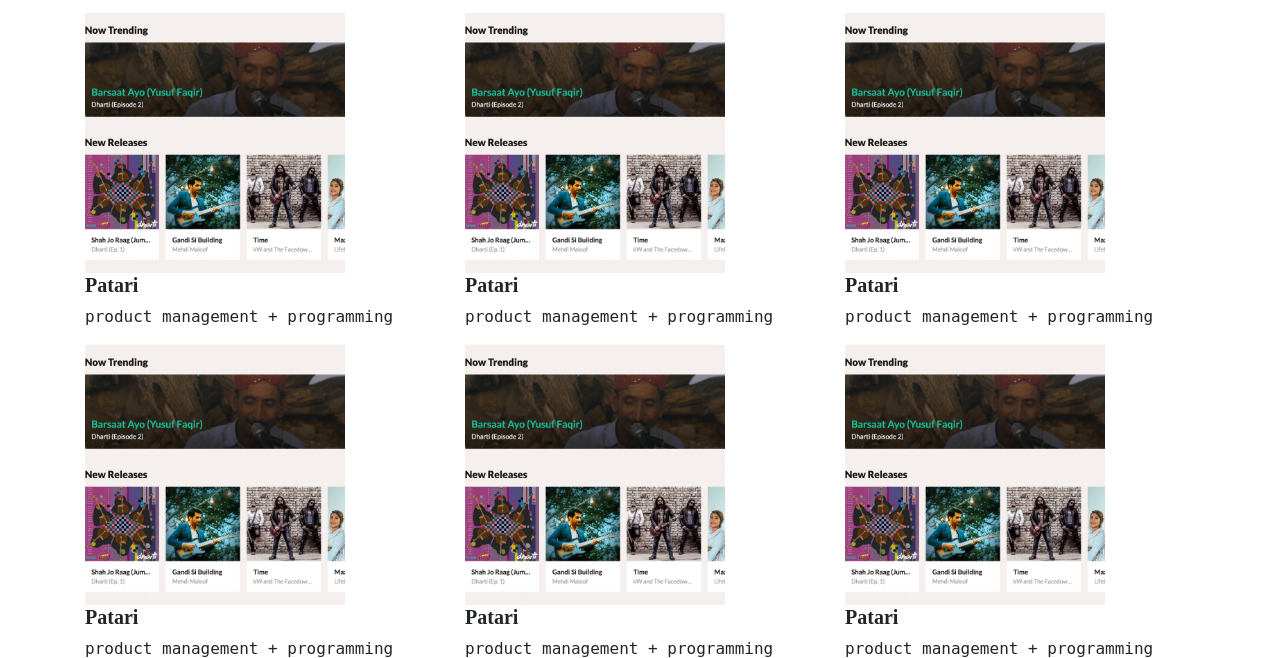
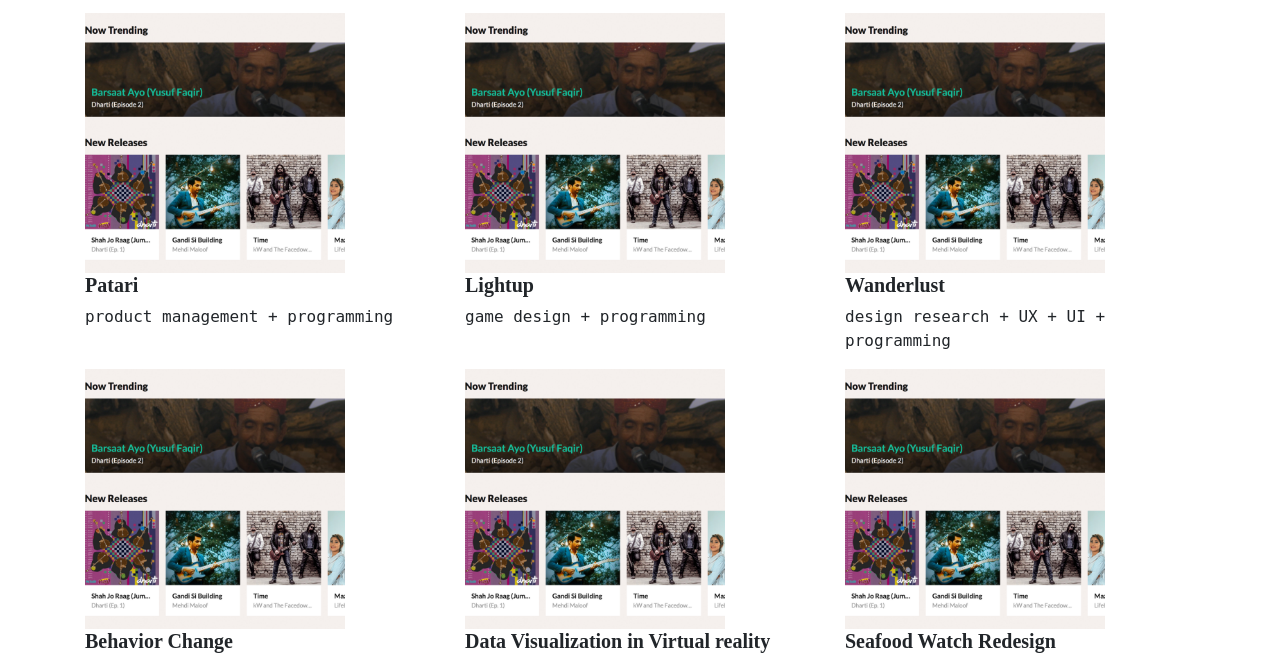
Before and after one commit to aymenr/aymenr.github.io, a plain HTML site: page index.html in a window 1280 px wide. Shown: the part 147-805 px from the top of the page. Drawn offline with nearby package versions, Linux system fonts and the light colour scheme.

Commit message:
project titles and descriptions updated

```diff
--- a/index.html
+++ b/index.html
@@ -34,30 +34,30 @@
           </div>
           <div class="col-sm">
               <img class ="thumbnail" src ="patari.jpg">
-              <h2> Patari </h2>
-              <p> product management + programming </p>
+              <h2> Lightup </h2>
+              <p> game design + programming </p>
           </div>
           <div class="col-sm">
               <img class ="thumbnail" src ="patari.jpg">
-              <h2> Patari </h2>
-              <p> product management + programming </p>
+              <h2> Wanderlust </h2>
+              <p> design research + UX + UI +  programming </p>
           </div>
       </div>
         <div class="row">
             <div class="col-sm">
               <img class ="thumbnail" src ="patari.jpg">
-              <h2> Patari </h2>
-              <p> product management + programming </p>
+              <h2> Behavior Change </h2>
+              <p> design research + UX </p>
           </div>
           <div class="col-sm">
               <img class ="thumbnail" src ="patari.jpg">
-              <h2> Patari </h2>
-              <p> product management + programming </p>
+              <h2> Data Visualization in Virtual reality </h2>
+              <p> hci research + programming </p>
           </div>
           <div class="col-sm">
              <img class ="thumbnail" src ="patari.jpg">
-             <h2> Patari </h2>
-              <p> product management + programming </p>
+             <h2> Seafood Watch Redesign  </h2>
+              <p> UX + UI </p>
           </div>
       </div>
   </div>
```
